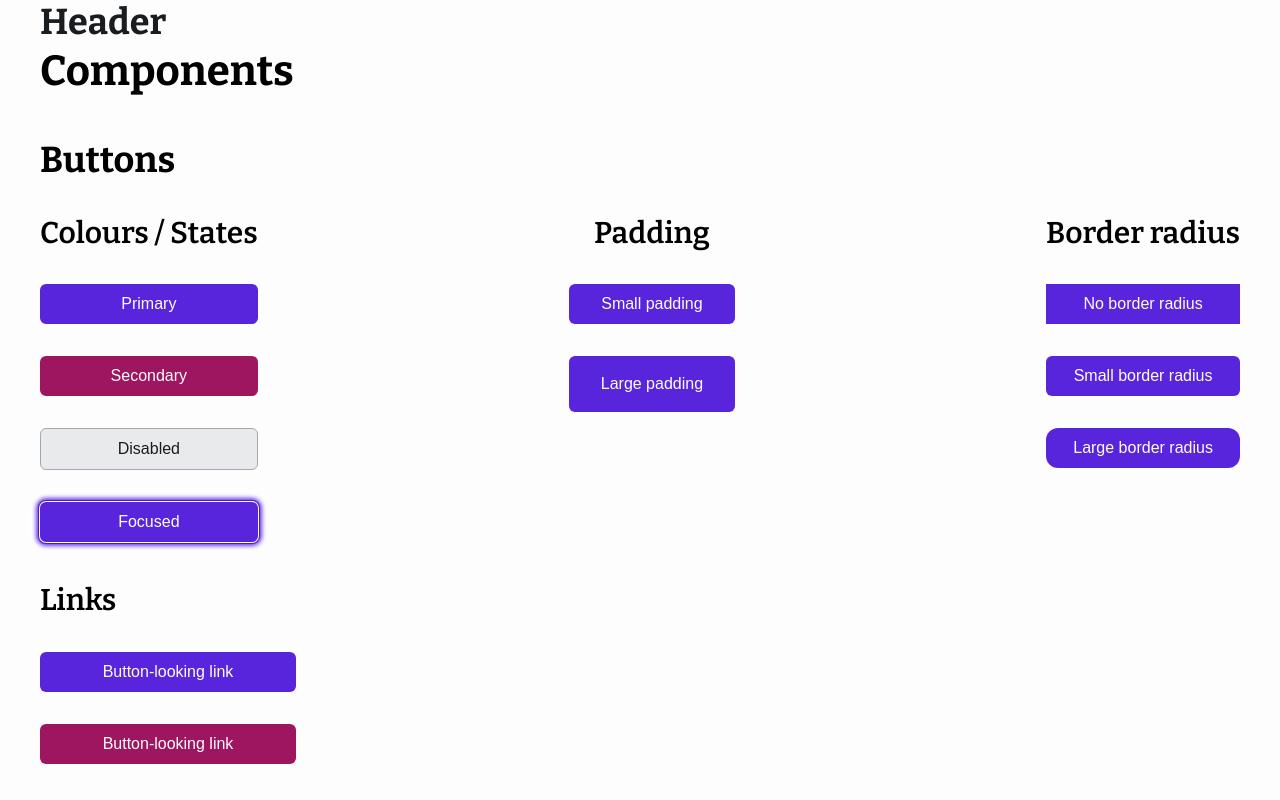
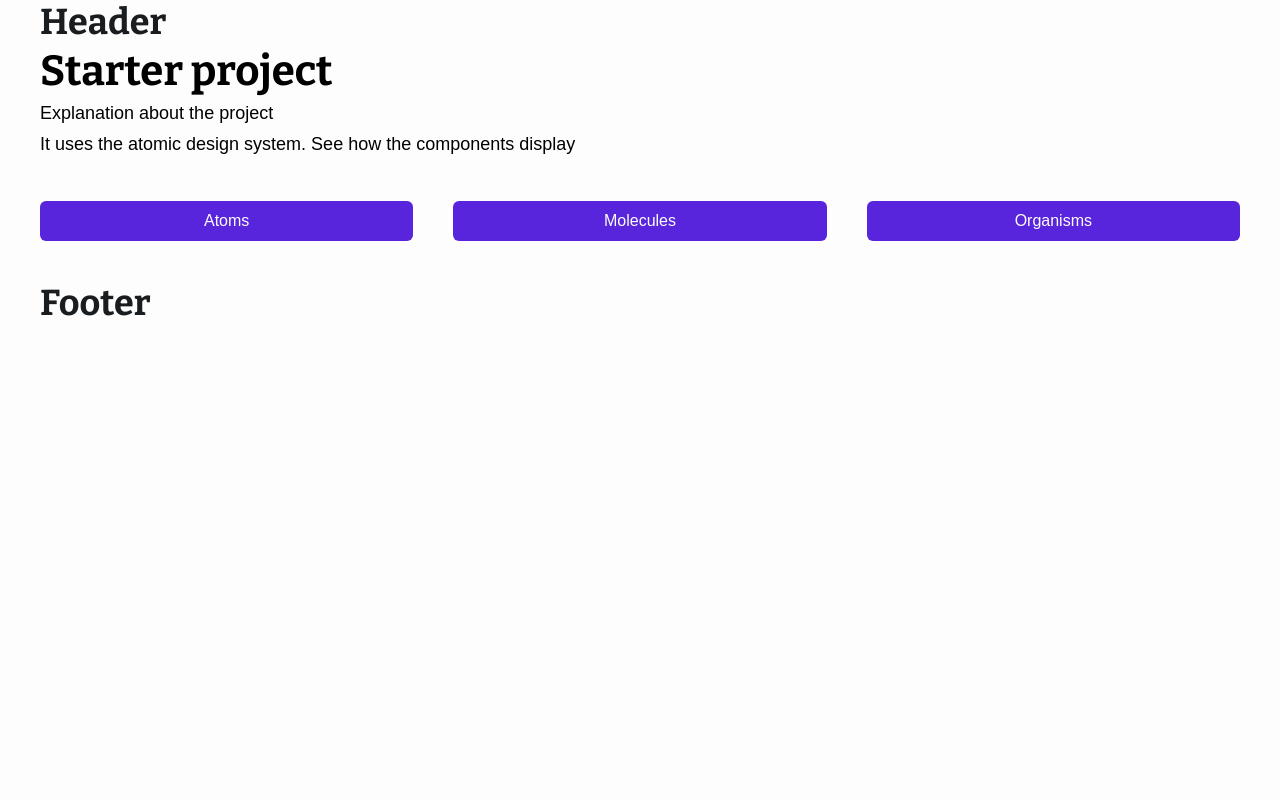
Before and after one commit to marboqmar/starter, a React (Vite) app: page / in a window 1280 px wide. Shown: the top 800 px of the page. Built offline with nearby package versions, Linux system fonts and the light colour scheme; a web font is replaced by a local one.

Commit message:
Refactored components page to be the atoms page and will do two more pages (molecules and atoms) so that it is not a single, very long page

```diff
--- /dev/null
+++ b/src/css/pages/Homepage.css
@@ -0,0 +1,7 @@
+@media (min-width: 768px) {
+  .components-classification {
+    display: flex;
+    flex-direction: row;
+    justify-content: space-between;
+  }
+}
--- a/src/css/style.css
+++ b/src/css/style.css
@@ -1,11 +1,12 @@
 /* Global */
-@import './global/variables.css';
-@import './global/colour-variables.css';
-@import './global/typography-variables.css';
-@import './global/site.css';
-@import './global/layout.css';
-@import './global/typography.css';
-@import './global/colours.css';
+@import "./global/variables.css";
+@import "./global/colour-variables.css";
+@import "./global/typography-variables.css";
+@import "./global/site.css";
+@import "./global/layout.css";
+@import "./global/typography.css";
+@import "./global/colours.css";
 
 /* Pages */
-@import './pages/Components.css';
+@import "./pages/Components.css";
+@import "./pages/Homepage.css";
--- /dev/null
+++ b/src/pages/Atoms.jsx
@@ -0,0 +1,34 @@
+import { ButtonShowcase } from '../showcases/ButtonShowcase/ButtonShowcase';
+import { DefinitionListShowcase } from '../showcases/DefinitionListShowcase/DefinitionListShowcase';
+import { Heading } from '../components/atoms/Heading/Heading';
+import { HeadingShowcase } from '../showcases/HeadingShowcase/HeadingShowcase';
+import { IconShowcase } from '../showcases/IconShowcase/IconShowcase';
+import { ImageShowcase } from '../showcases/ImageShowcase/ImageShowcase';
+import { InputShowcase } from '../showcases/InputShowcase/InputShowcase';
+
+export const Atoms = () => {
+  return (
+    <div className="components container">
+      <Heading level={1} className="margin-bottom-md">
+        Atoms
+      </Heading>
+      {/* Buttons */}
+      <ButtonShowcase />
+
+      {/* Definition list */}
+      <DefinitionListShowcase />
+
+      {/* Headings */}
+      <HeadingShowcase />
+
+      {/* Icon */}
+      <IconShowcase />
+
+      {/* Image */}
+      <ImageShowcase />
+
+      {/* Input */}
+      <InputShowcase />
+    </div>
+  );
+};
--- a/src/pages/Components.jsx
+++ /dev/null
@@ -1,32 +0,0 @@
-import { ButtonShowcase } from "../showcases/ButtonShowcase/ButtonShowcase";
-import { DefinitionListShowcase } from "../showcases/DefinitionListShowcase/DefinitionListShowcase";
-import { Heading } from "../components/atoms/Heading/Heading";
-import { HeadingShowcase } from "../showcases/HeadingShowcase/HeadingShowcase";
-import { IconShowcase } from "../showcases/IconShowcase/IconShowcase";
-import { ImageShowcase } from "../showcases/ImageShowcase/ImageShowcase";
-import { InputShowcase } from "../showcases/InputShowcase/InputShowcase";
-
-export const Components = () => {
-  return (
-    <div className="components container">
-      <Heading level={1} className="margin-bottom-md">Components</Heading>
-      {/* Buttons */}
-      <ButtonShowcase />
-
-      {/* Definition list */}
-      <DefinitionListShowcase />
-
-      {/* Headings */}
-      <HeadingShowcase />
-
-      {/* Icon */}
-      <IconShowcase />
-
-      {/* Image */}
-      <ImageShowcase />
-
-      {/* Input */}
-      <InputShowcase />
-    </div>
-  )
-}
--- /dev/null
+++ b/src/pages/Homepage.jsx
@@ -0,0 +1,24 @@
+import { Heading } from '../components/atoms/Heading/Heading';
+import { Button } from '../components/atoms/Button/Button';
+import { Link } from 'react-router-dom';
+
+export const Homepage = () => {
+  return (
+    <div className="homepage container">
+      <Heading level={1}>Starter project</Heading>
+      <p>Explanation about the project</p>
+      <p>It uses the atomic design system. See how the components display</p>
+      <div className="components-classification stack gap-md margin-top-md margin-bottom-md">
+        <Button component={Link} buttonAppearance buttonStyle={'primary'} to="/atoms">
+          Atoms
+        </Button>
+        <Button component={Link} buttonAppearance buttonStyle={'primary'} to="/molecules">
+          Molecules
+        </Button>
+        <Button component={Link} buttonAppearance buttonStyle={'primary'} to="/organisms">
+          Organisms
+        </Button>
+      </div>
+    </div>
+  );
+};
--- /dev/null
+++ b/src/pages/Molecules.jsx
@@ -0,0 +1,5 @@
+import { Heading } from '../components/atoms/Heading/Heading';
+
+export const Molecules = () => {
+  return <Heading level={1}>Molecules</Heading>;
+};
--- /dev/null
+++ b/src/pages/Organisms.jsx
@@ -0,0 +1,5 @@
+import { Heading } from '../components/atoms/Heading/Heading';
+
+export const Organisms = () => {
+  return <Heading level={1}>Organisms</Heading>;
+};
```
Also changed, not shown: src/routes.jsx (+19 -4 lines).
